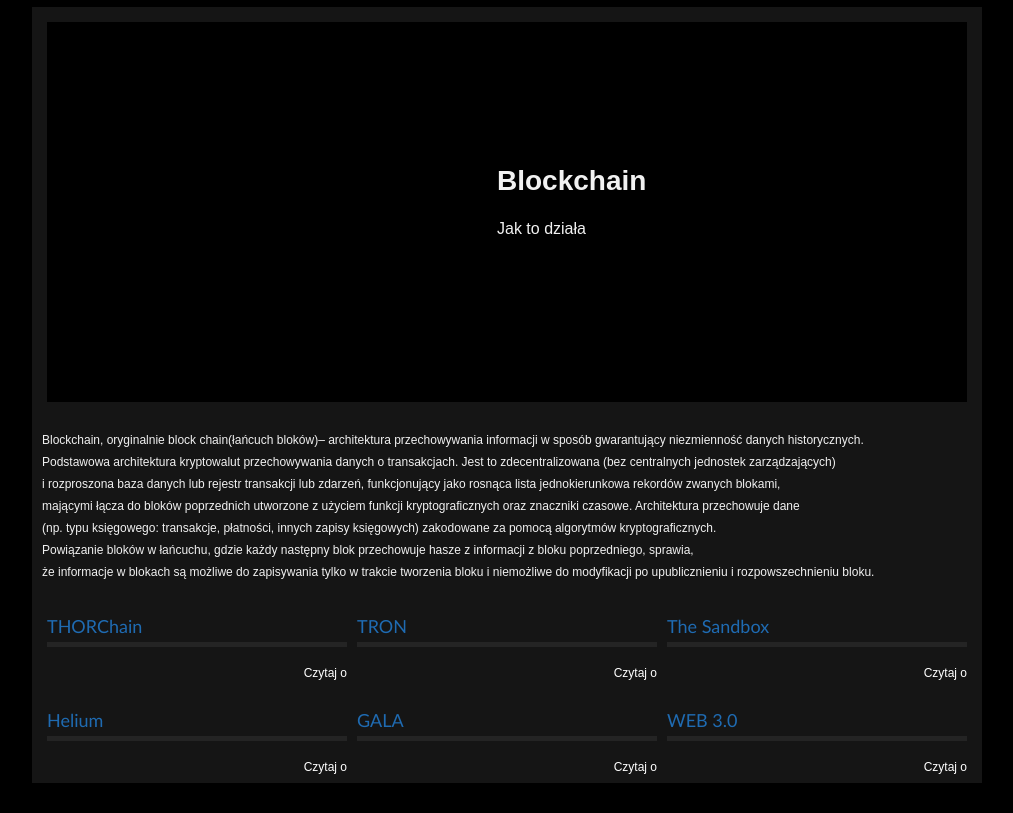
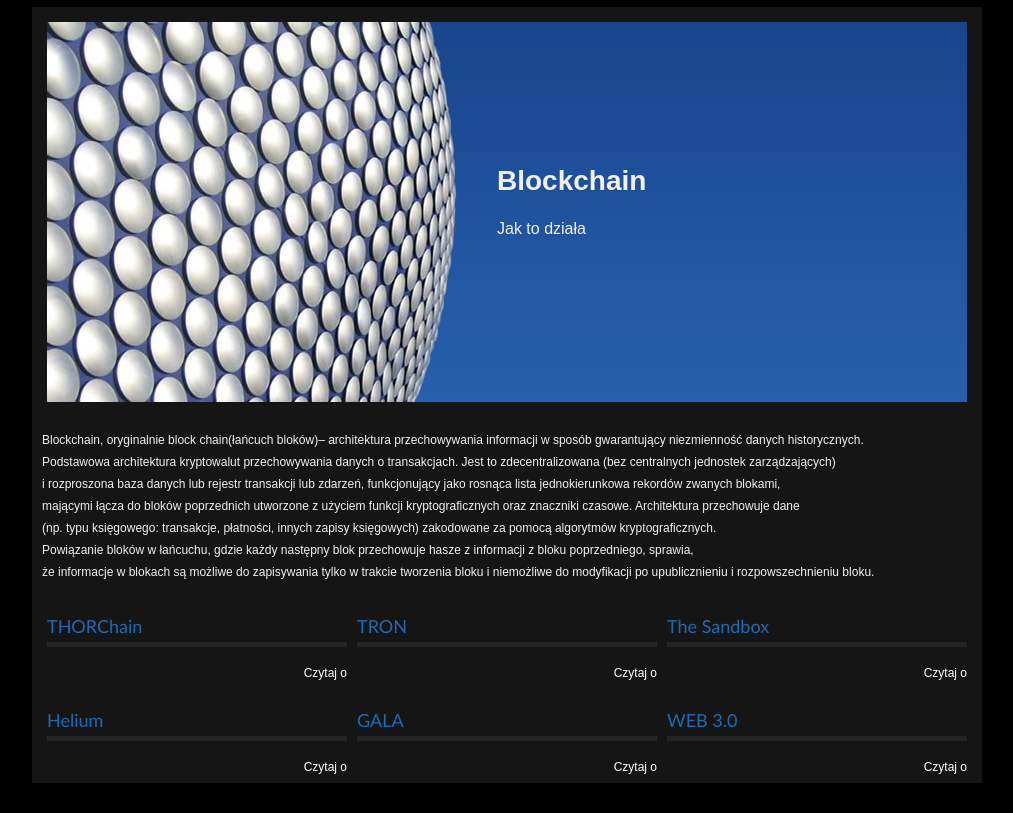
Before and after one commit to WilewskiM/WilewskiM.github.io, a plain HTML site: page index.html in a window 1280 px wide. Shown: the part 95-908 px from the top of the page, without its empty margins (128-1141 px from the left). Drawn offline with Linux system fonts and the light colour scheme.

Commit message:
Update style.css

```diff
--- a/style.css
+++ b/style.css
@@ -84,7 +84,7 @@ a:hover {
 	width: 920px;
 	height: 380px;
 	margin-top: 10px;
-	background: url(../stronawww/header.png) no-repeat;
+	background: url(../WilewskiM.github.io/header.png) no-repeat;
 	border: 15px solid #151515;
 }
 
```
